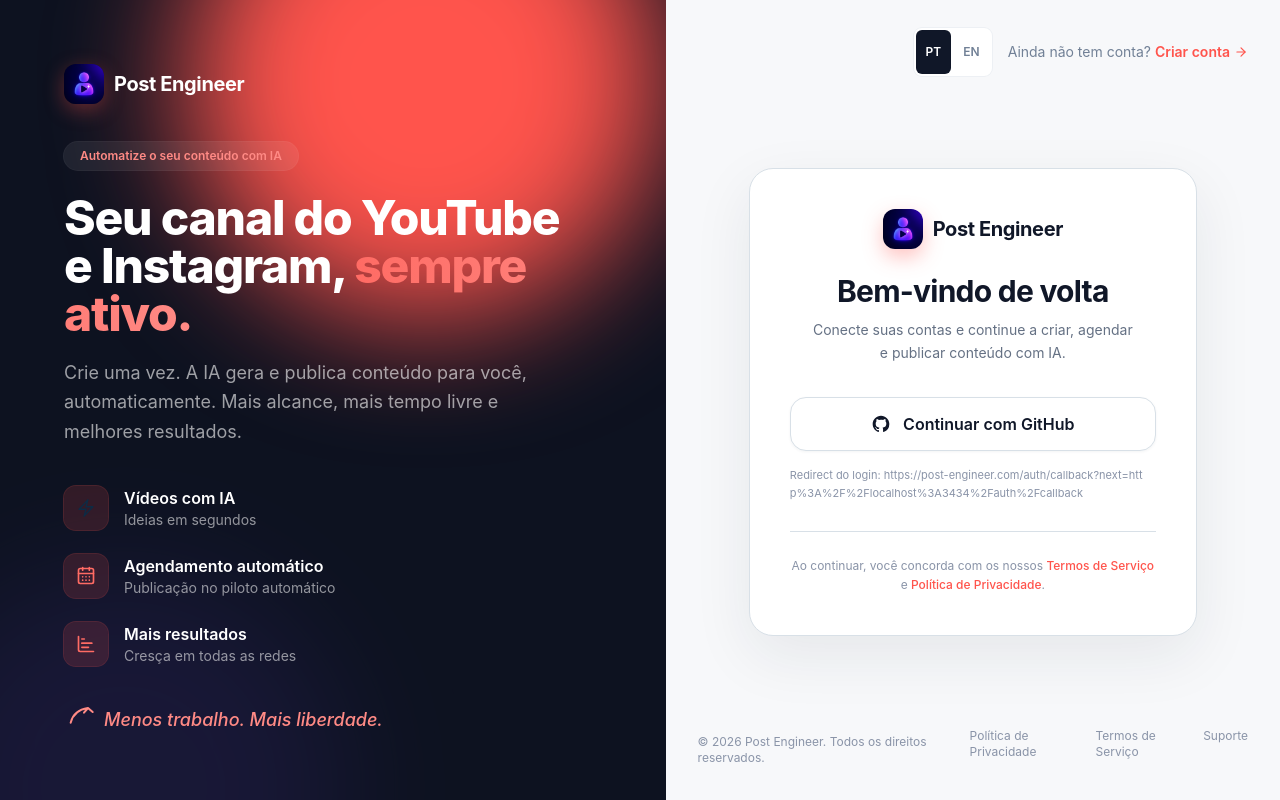
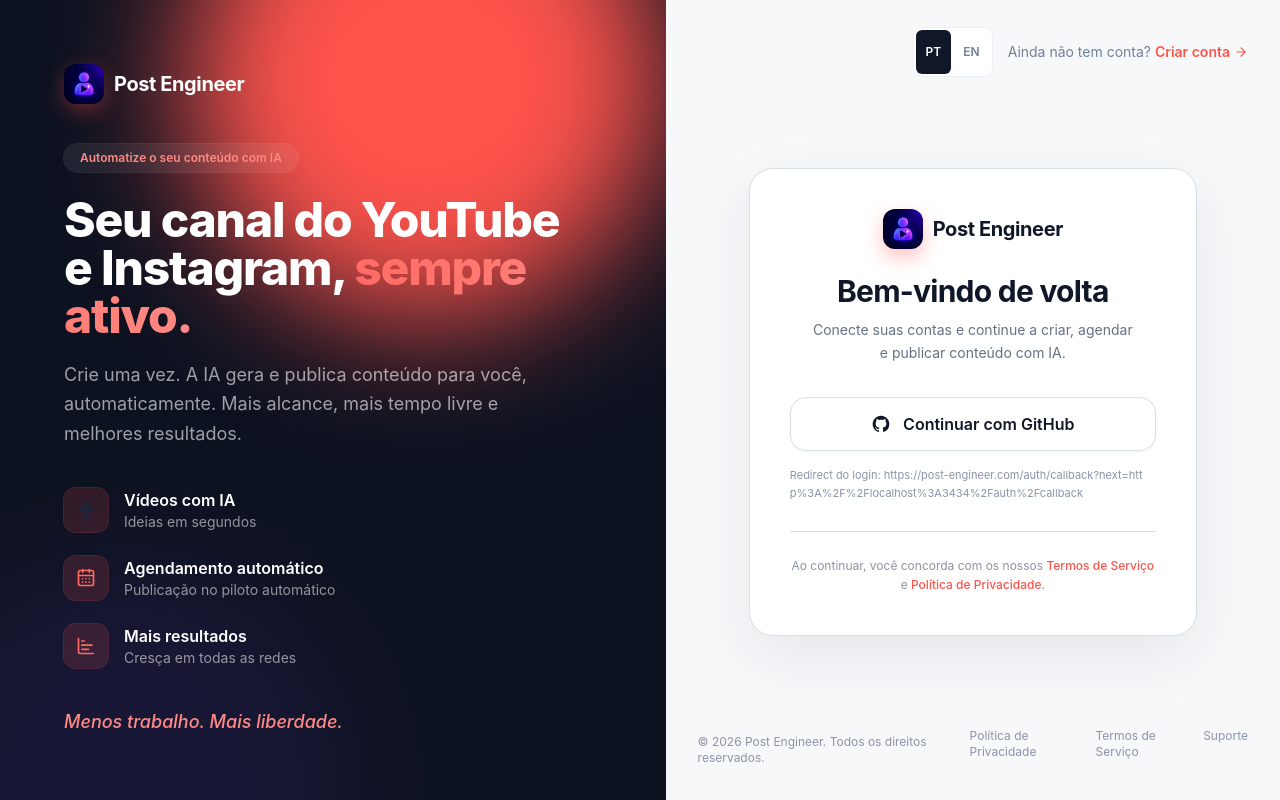
Before and after one commit to Ryan-Carloso/post-engineer, a Next.js app in the folder apps/web/: page /login in a window 1280 px wide. Built offline with nearby package versions, Linux system fonts and the light colour scheme; no server answers.

Commit message:
fix: path

```diff
--- a/apps/web/app/login/page.tsx
+++ b/apps/web/app/login/page.tsx
@@ -195,9 +195,6 @@
       </div>
 
       <div className="relative flex items-center gap-2 text-[#ff8a85]">
-        <svg className="size-8 -scale-x-100" viewBox="0 0 24 24" fill="none" stroke="currentColor" strokeWidth={1.5} aria-hidden="true">
-          <path strokeLinecap="round" strokeLinejoin="round" d="M19 14c-1.5-6-6-10-13-11m0 0L9 6.5M6 3 2.5 6" />
-        </svg>
         <p className="text-lg font-medium italic">{t('login.heroNote')}</p>
       </div>
     </aside>
```
